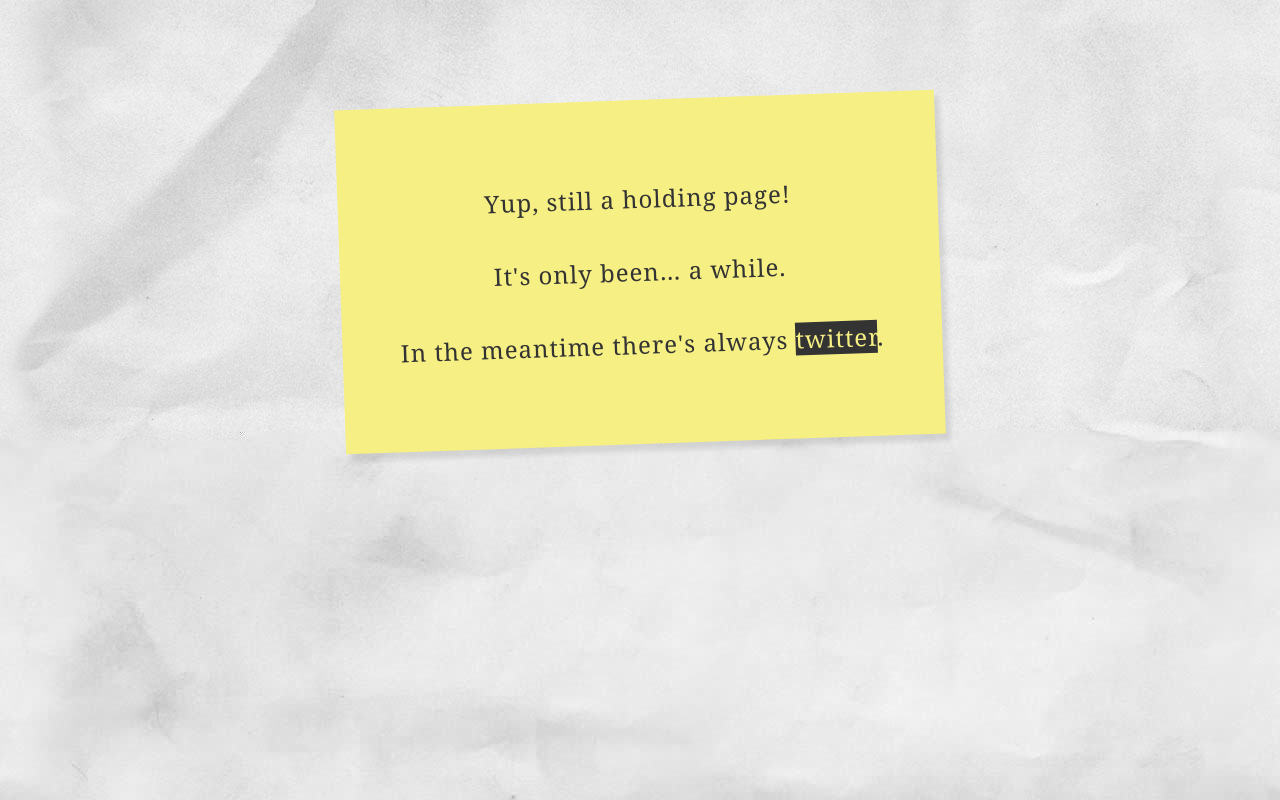
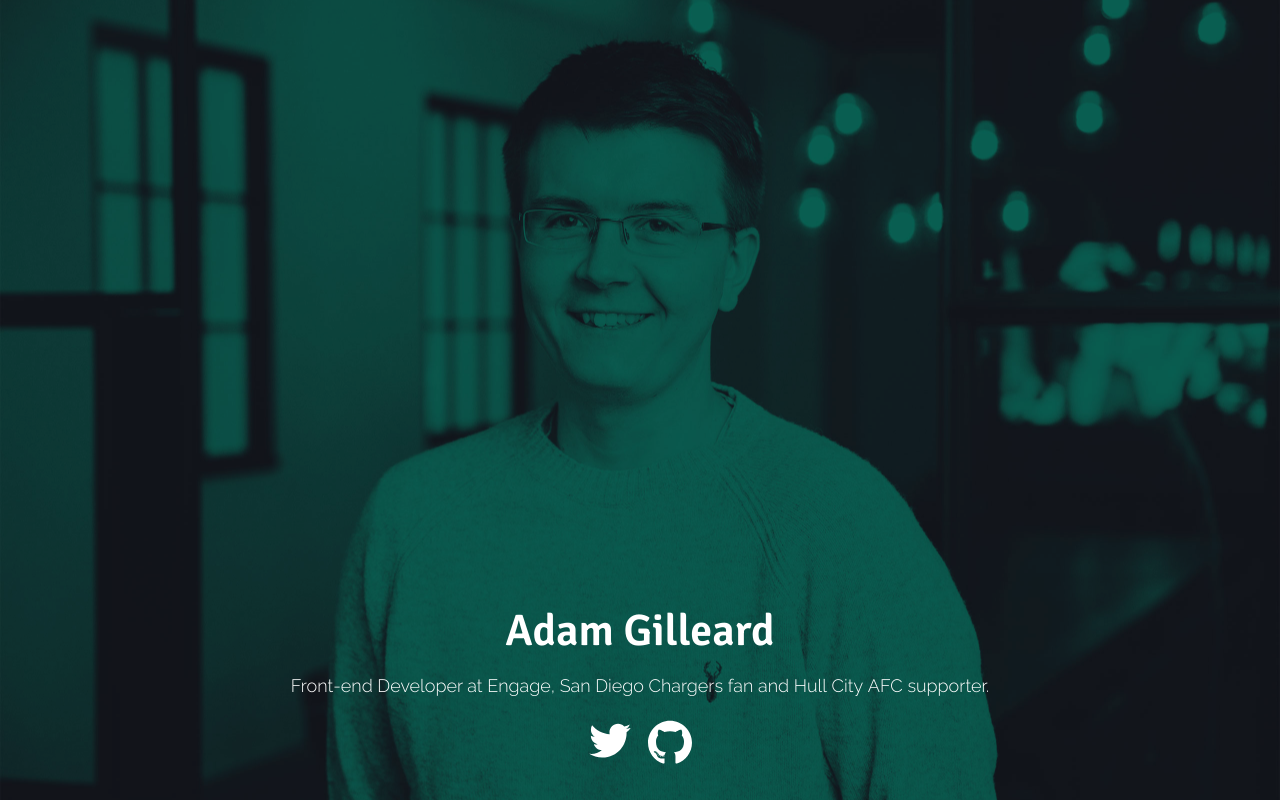
Before and after one commit to gilleard/gilleard.github.io, a plain HTML site: page index.html in a window 1280 px wide. Drawn offline with Linux system fonts and the light colour scheme.

Commit message:
New hotness

```diff
--- a/index.html
+++ b/index.html
@@ -1,41 +1,141 @@
 <!DOCTYPE html>
+<html>
+	<head>
+		<meta charset="utf-8">
+		<title>Adam Gilleard - Developer</title>
 
-<html lang="en-gb">
+		<link href="https://fonts.googleapis.com/css?family=Raleway:300|Signika:600" rel="stylesheet">
 
-  <head>
+		<style media="screen">
+			*,
+			*::before,
+			*::after {
+				box-sizing: border-box;
+				margin: 0;
+				padding: 0;
+				font-size: 1em;
+			}
 
-    <!-- Meta -->
-    <meta charset="utf-8" />
-    <meta http-equiv="content-type" content="text/html" />
+			html,
+			body {
+				height: 100%;
+			}
 
-    <!-- Search -->
-    <title>Adam Gilleard - Web Developer from Beverley</title>
-    <meta name="description" content="The online portfolio of Adam Gilleard, Web Developer from Beverley." />
-    <link rel="canonical" href="http://gilleard.me/" />
+			body {
+				font-family: 'Raleway', sans-serif;
+				font-weight: 300;
+				line-height: 1.6;
+				background: #000;
+				color: #fff;
+				font-smoothing: antialiased;
+				-webkit-font-smoothing: antialiased;
+				-moz-osx-font-smoothing: grayscale;
+			}
 
-    <!-- CSS -->
-    <style type="text/css">
+			svg {
+				fill: currentColor;
+				width: 1em;
+			}
 
-      * { margin: 0; padding: 0; font: normal 24px/48px Georgia; }
-      body { background-color: #e9e9e9; background-image: url('/background.jpg'); }
-      a { background-color: #333; color: #f6ef83; text-decoration: none; }
-        a:active { position: relative; top: 1px; }
-      h1 { position: absolute; left: -9999px; }
-      div { width: 500px; margin: 100px auto 0; padding: 50px; background-color: #f6ef83; box-shadow: 5px 7px 5px rgba(0,0,0,.1); -webkit-box-shadow: 5px 7px 5px rgba(0,0,0,.1); -moz-box-shadow: 5px 7px 5px rgba(0,0,0,.1); transform: rotate(-2deg); -webkit-transform: rotate(-2deg); -moz-transform: rotate(-2deg); -o-transform: rotate(-2deg); }
-        div p { margin: 25px 0; letter-spacing: 1px; text-align: center; color: #333; }
+			a {
+				color: inherit;
+				text-decoration: none;
+			}
 
-    </style>
+			.bg {
+				position: absolute;
+				top: 0;
+				left: 0;
+				width: 100%;
+				height: 100%;
+				object-fit: cover;
+				z-index: -1;
+				opacity: .7;
+			}
 
-  </head>
+			.overlay-wrapper {
+				display: flex;
+				align-items: flex-end;
+				justify-content: center;
+			}
 
-  <body>
+			.overlay {
+				padding: 1rem;
+				text-align: center;
+			}
 
-    <h1>The online portfolio and digital playground of Adam <b style="color:black;background-color:#ffff66">Gilleard</b> - Web Developer Extraordinaire from Beverley, England.</h1>
-    <div>
-      <p>Yup, still a holding page!</p>
-      <p>It's only been… <!-- 2125 days --> a while.</p>
-      <p>In the meantime there's always <a href="https://twitter.com/gilleard" rel="external">twitter</a>.</p>
-    </div>
+			.overlay > * {
+				margin-top: 1rem;
+			}
 
-  </body>
+			.heading {
+				font-family: 'Signika', sans-serif;
+				font-weight: 600;
+				font-size: 2.75em;
+				line-height: 1.1;
+			}
+
+			.icon-wrapper {
+				display: flex;
+				justify-content: center;
+				margin-left: -.25em;
+			}
+
+			.icon-wrapper > * {
+				margin-left: .25em;
+			}
+
+			.icon {
+				display: block;
+				font-size: 2.75em;
+			}
+
+			@media (min-width: 48em) and (min-height: 40em) {
+				.overlay {
+					padding: 2rem;
+				}
+
+				.icon-wrapper {
+					margin-left: -1em;
+				}
+
+				.icon-wrapper > * {
+					margin-left: 1em;
+				}
+
+				p {
+					font-size: 1.125em;
+				}
+			}
+		</style>
+	</head>
+	<body class="overlay-wrapper">
+		<img class="bg" src="bg.jpg" alt="">
+
+		<div class="overlay">
+			<h1 class="heading">Adam Gilleard</h1>
+
+			<p>
+				Front-end&nbsp;Developer at <a href="https://twitter.com/engagetweet">Engage</a>,
+				<a href="https://twitter.com/chargers"><span>San&nbsp;Diego</span>&nbsp;Chargers</a> fan&nbsp;and
+				<a href="https://twitter.com/hullcity">Hull&nbsp;City&nbsp;AFC</a>&nbsp;supporter.
+			</p>
+
+			<div class="icon-wrapper">
+				<a href="https://twitter.com/gilleard">
+					<svg class="icon" xmlns="http://www.w3.org/2000/svg" viewBox="0 0 26 28" width="100">
+						<title>Twitter</title>
+						<path d="M25.312 6.375c-.688 1-1.547 1.89-2.53 2.61.015.218.015.437.015.655 0 6.672-5.078 14.36-14.36 14.36-2.858 0-5.515-.83-7.75-2.267.407.047.798.063 1.22.063 2.36 0 4.53-.797 6.266-2.156-2.22-.047-4.078-1.5-4.72-3.5.314.047.626.078.954.078.453 0 .906-.063 1.328-.172-2.312-.47-4.047-2.5-4.047-4.953v-.063c.672.375 1.453.61 2.28.64C2.61 10.766 1.72 9.22 1.72 7.47c0-.938.25-1.797.69-2.547 2.483 3.063 6.218 5.064 10.405 5.282-.078-.375-.125-.766-.125-1.156 0-2.78 2.25-5.047 5.047-5.047 1.453 0 2.766.608 3.687 1.593 1.14-.22 2.234-.64 3.203-1.22-.375 1.173-1.172 2.157-2.22 2.782 1.017-.11 2-.39 2.907-.78z"/>
+					</svg>
+				</a>
+
+				<a href="https://github.com/gilleard">
+					<svg class="icon" xmlns="http://www.w3.org/2000/svg" viewBox="0 0 24 28" width="100">
+						<title>GitHub</title>
+						<path d="M12 2c6.625 0 12 5.375 12 12 0 5.297-3.437 9.797-8.203 11.39-.61.11-.828-.265-.828-.577 0-.39.015-1.687.015-3.297 0-1.125-.375-1.844-.812-2.22 2.672-.296 5.484-1.312 5.484-5.92 0-1.314-.47-2.376-1.234-3.22.125-.313.53-1.53-.125-3.187-1-.314-3.297 1.233-3.297 1.233-.952-.266-1.983-.406-3-.406s-2.046.14-3 .406c0 0-2.296-1.547-3.296-1.234-.656 1.655-.25 2.874-.125 3.186-.767.844-1.235 1.906-1.235 3.22 0 4.593 2.797 5.624 5.47 5.92-.345.314-.657.845-.767 1.61-.688.313-2.438.844-3.484-1-.656-1.14-1.844-1.234-1.844-1.234-1.172-.016-.078.734-.078.734.78.36 1.328 1.75 1.328 1.75.703 2.14 4.047 1.422 4.047 1.422 0 1 .016 1.937.016 2.234 0 .313-.22.688-.828.578C3.44 23.796.002 19.296.002 14c0-6.626 5.375-12 12-12zM4.547 19.234c.03-.063-.016-.14-.11-.187-.093-.03-.17-.016-.202.03-.03.064.016.142.11.188.077.047.17.03.202-.03zm.484.532c.064-.047.048-.156-.03-.25-.078-.078-.187-.11-.25-.047-.063.046-.047.155.03.25.08.077.188.108.25.046zm.47.703c.078-.064.078-.188 0-.298-.063-.11-.187-.156-.266-.094-.078.047-.078.172 0 .28s.203.157.266.11zm.656.655c.063-.063.03-.203-.063-.297-.11-.11-.25-.125-.313-.047-.078.064-.047.204.063.298.11.11.25.125.313.047zm.89.39c.032-.093-.062-.202-.202-.25-.125-.03-.266.017-.297.11s.063.203.203.234c.125.046.266 0 .297-.095zm.985.08c0-.11-.124-.188-.265-.173-.14 0-.25.078-.25.172 0 .11.11.187.266.172.142 0 .25-.078.25-.172zm.907-.157c-.016-.094-.14-.156-.28-.14-.142.03-.235.124-.22.233.016.095.14.157.28.126s.235-.125.22-.22z"/>
+					</svg>
+				</a>
+			</div>
+		</div>
+	</body>
 </html>
```
Also changed, not shown: background.jpg (deleted), bg.jpg (added).
